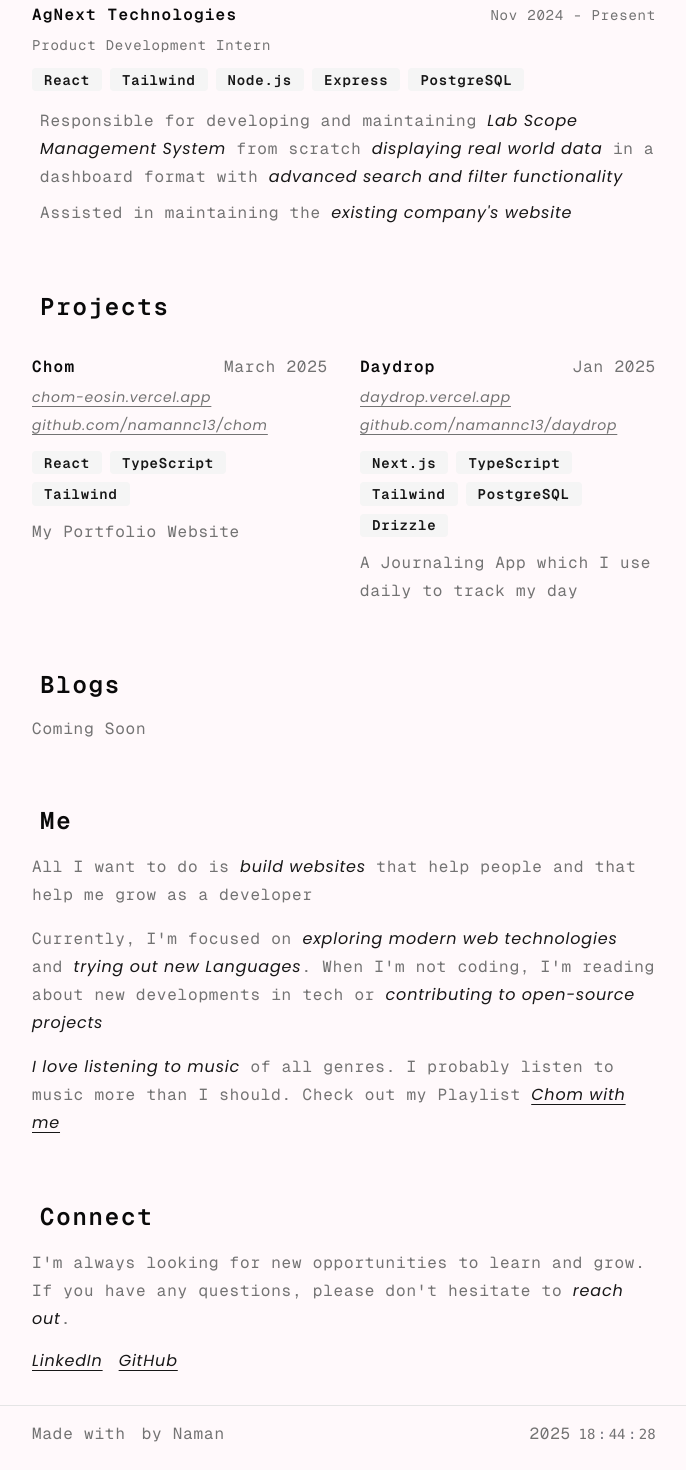
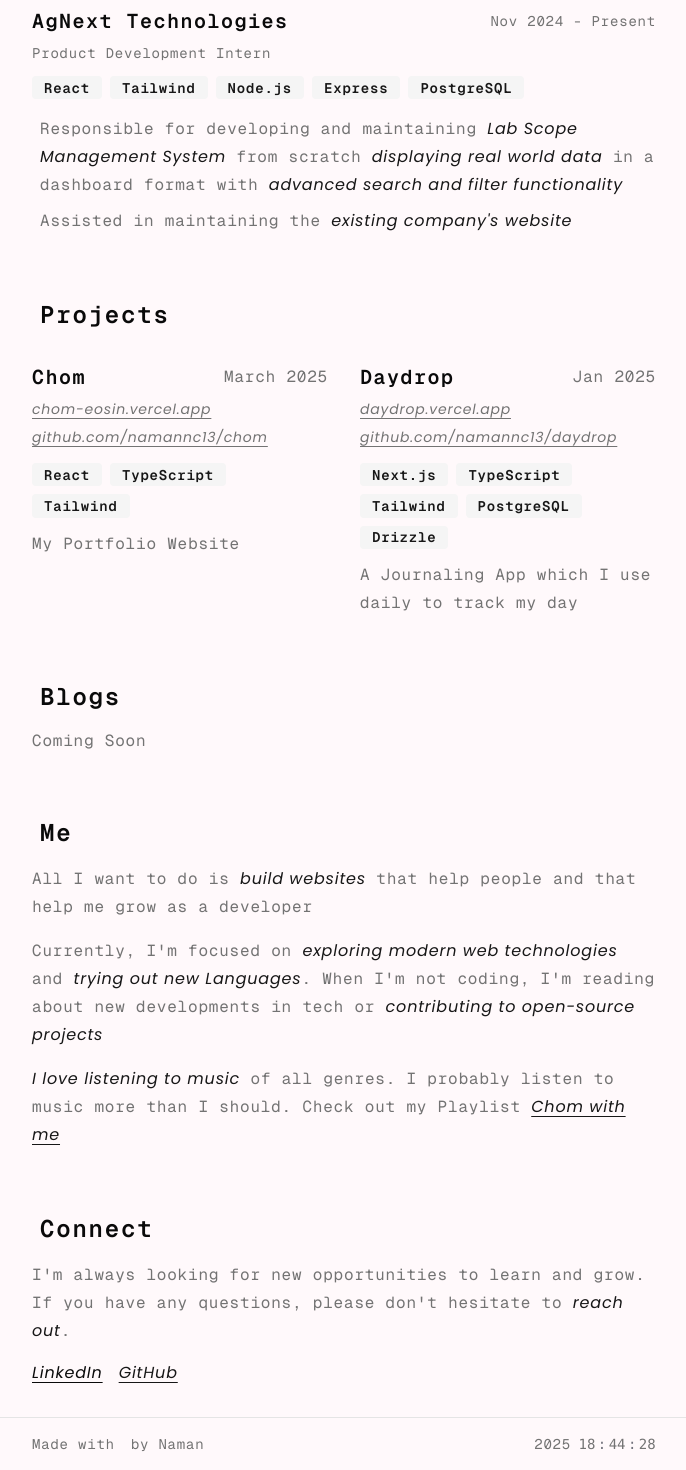
Before and after one commit to namannc13/chom, a React (Vite) app: page / in a window 1280 px wide. Shown: the part 413-1883 px from the top of the page, without its empty margins (296-982 px from the left). Built offline with nearby package versions, Linux system fonts and the light colour scheme; a web font is replaced by a local one.

Commit message:
Trying different font size

```diff
--- a/src/App.tsx
+++ b/src/App.tsx
@@ -48,11 +48,11 @@ function Navbar() {
 function Footer() {
   return (
     <footer className="md:px-10 lg:px-36 xl:px-76 border-t border-border py-4 flex justify-between">
-      <p className="text-16 text-muted-foreground flex items-center gap-2">
+      <p className="text-sm text-muted-foreground flex items-center gap-2">
         Made with <i className="hgi hgi-stroke hgi-heart-remove"></i> by Naman
       </p>
       <div className="flex gap-2 items-center text-muted-foreground">
-        <p className="text-16">2025</p>
+        <p className="text-sm">2025</p>
         <Clock />
       </div>
     </footer>
--- a/src/components/heading.tsx
+++ b/src/components/heading.tsx
@@ -10,7 +10,7 @@ function Heading({
   return (
     <h4
       className={cn(
-        "text-16 font-montserrat tracking-[0.075em] flex items-center gap-2 font-semibold",
+        "text-xl font-montserrat tracking-[0.075em] flex items-center gap-2 font-semibold",
         className
       )}
     >
--- a/src/components/project.tsx
+++ b/src/components/project.tsx
@@ -29,7 +29,7 @@ function Project({
   return (
     <div className="flex flex-col gap-2">
       <div className="flex justify-between items-center">
-        <Heading>{name}</Heading>
+        <Heading className="text-xl">{name}</Heading>
         <Para className="!leading-normal">{year}</Para>
       </div>
       <Link
--- a/src/pages/home.tsx
+++ b/src/pages/home.tsx
@@ -156,7 +156,7 @@ function Home() {
                 <Highlight>reach out</Highlight>.
               </Para>
               <div className="flex gap-4 flex-wrap">
-                <Link href="https://www.linkedin.com/in/naman-chawhan/">
+                <Link href="https://www.linkedin.com/in/naman-chawhan/" className="text-16">
                   LinkedIn
                 </Link>
                 <Link href="https://github.com/namannc13">GitHub</Link>
```
